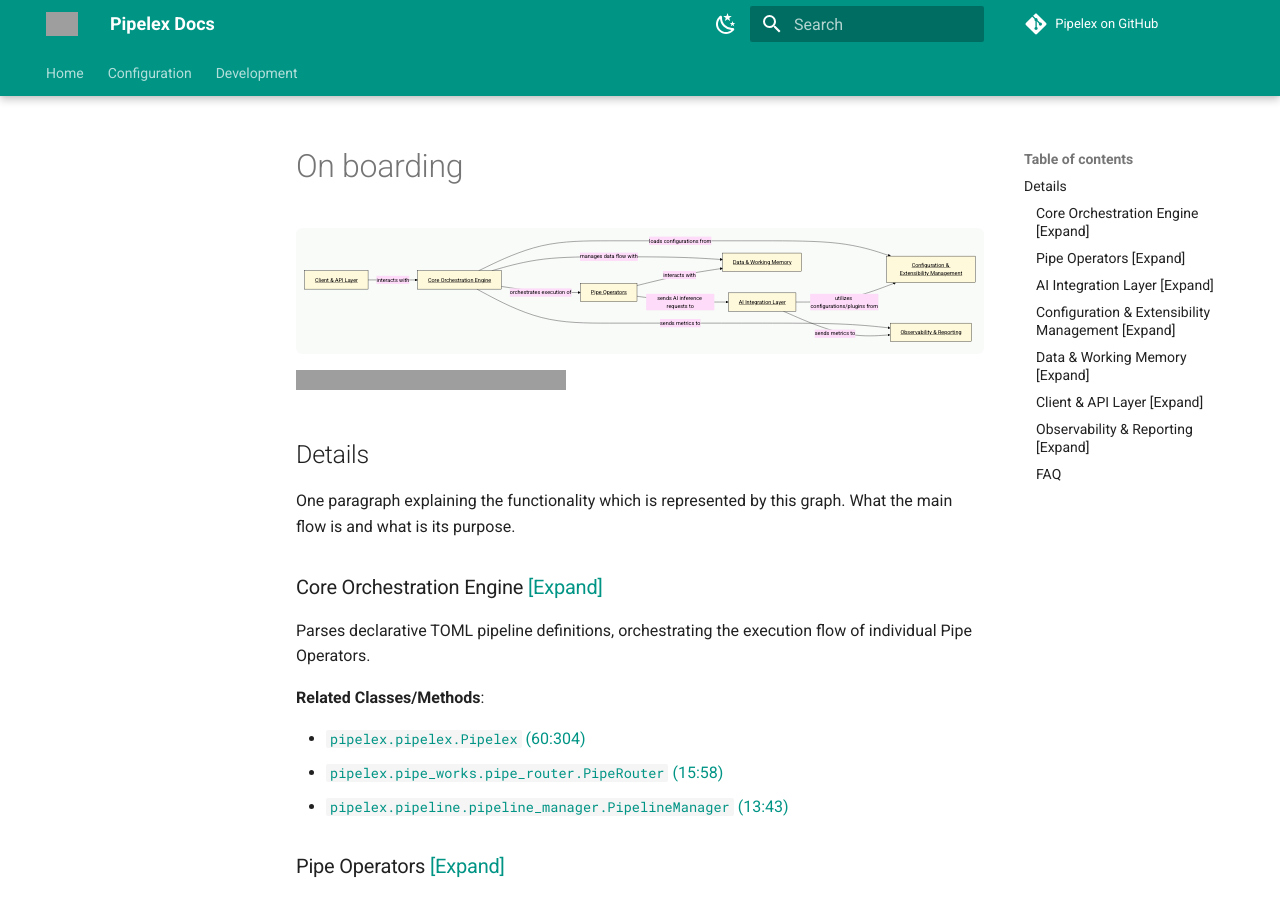
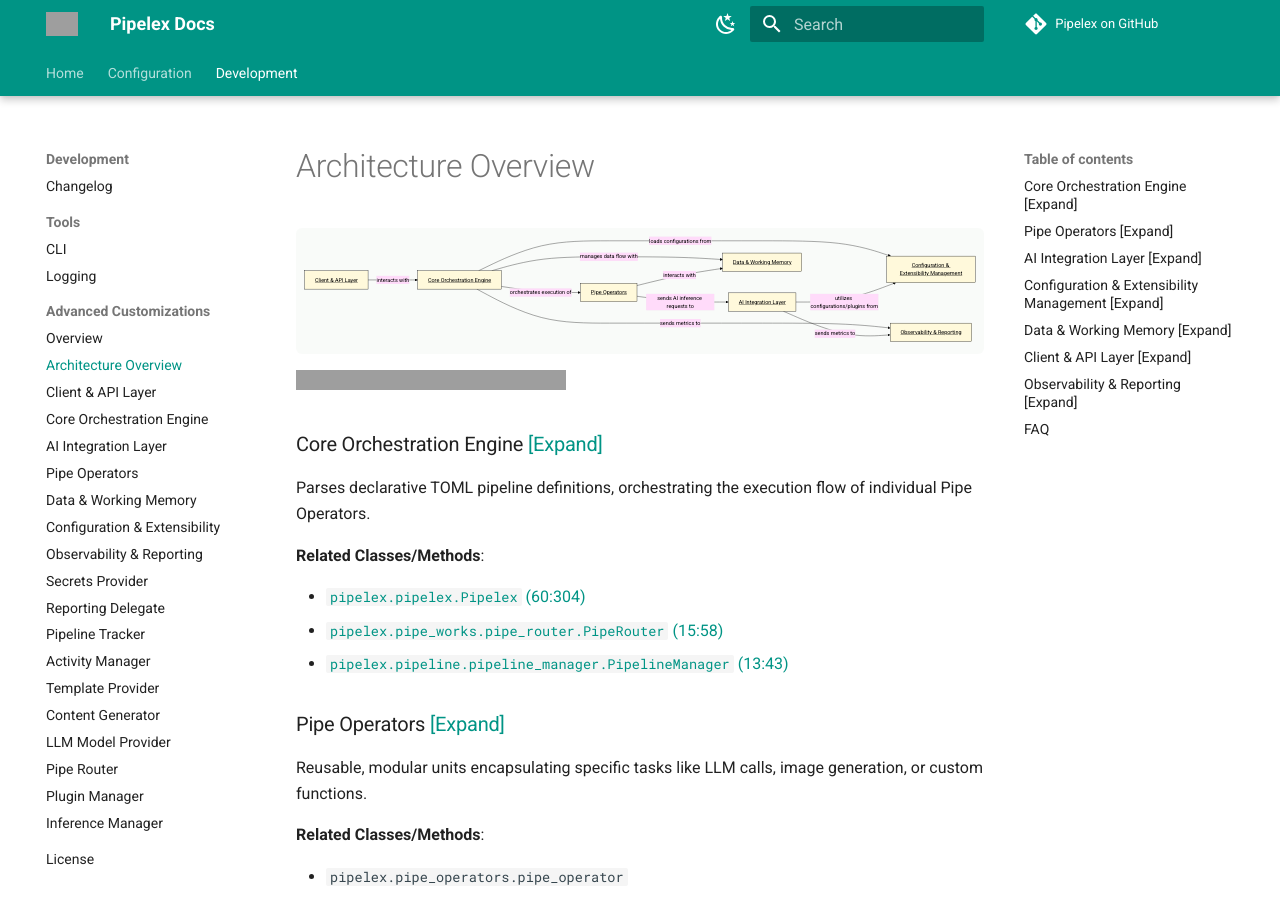
Before and after one commit to mariyam866/pipelex, an MkDocs documentation site: the page built from docs/pages/advanced-customization/on_boarding.md, in a window 1280 px wide and 900 px high. Built offline with MkDocs 1.6.1 and Material for MkDocs 9.7.7, drawn with Linux system fonts in a browser that asks for light colours; comment, search, counter and statistics services are not loaded; some of the changed text lies outside the part shown; grey boxes are pictures that could not be loaded.

Commit message:
Added generated docs to the mkdoc

````diff
--- a/docs/pages/advanced-customization/on_boarding.md
+++ b/docs/pages/advanced-customization/on_boarding.md
@@ -26,10 +26,6 @@ graph LR
 ```
 
 [![CodeBoarding](https://img.shields.io/badge/Generated%20by-CodeBoarding-9cf?style=flat-square)](https://github.com/CodeBoarding/GeneratedOnBoardings)[![Demo](https://img.shields.io/badge/Try%20our-Demo-blue?style=flat-square)](https://www.codeboarding.org/demo)[![Contact](https://img.shields.io/badge/Contact%20us%20-%20contact@codeboarding.org-lightgrey?style=flat-square)](mailto:contact@codeboarding.org)
-
-## Details
-
-One paragraph explaining the functionality which is represented by this graph. What the main flow is and what is its purpose.
 
 ### Core Orchestration Engine [[Expand]](./Core_Orchestration_Engine.md)
 Parses declarative TOML pipeline definitions, orchestrating the execution flow of individual Pipe Operators.
--- a/mkdocs.yml
+++ b/mkdocs.yml
@@ -148,6 +148,14 @@ nav:
       - Logging: pages/tools/logging.md
     - Advanced Customizations:
       - Overview: pages/advanced-customization/index.md
+      - Architecture Overview: pages/advanced-customization/on_boarding.md
+      - Client & API Layer: pages/advanced-customization/Client_API_Layer.md
+      - Core Orchestration Engine: pages/advanced-customization/Core_Orchestration_Engine.md
+      - AI Integration Layer: pages/advanced-customization/AI_Integration_Layer.md
+      - Pipe Operators: pages/advanced-customization/Pipe_Operators.md
+      - Data & Working Memory: pages/advanced-customization/Data_Working_Memory.md
+      - Configuration & Extensibility: pages/advanced-customization/Configuration_Extensibility_Management.md
+      - Observability & Reporting: pages/advanced-customization/Observability_Reporting.md
       - Secrets Provider: pages/advanced-customization/secrets-provider-injection.md
       - Reporting Delegate: pages/advanced-customization/reporting-delegate-injection.md
       - Pipeline Tracker: pages/advanced-customization/pipeline-tracker-injection.md
````
Also changed, not shown: .codeboarding/on_boarding.md (+0 -3 lines), 1 other file.
